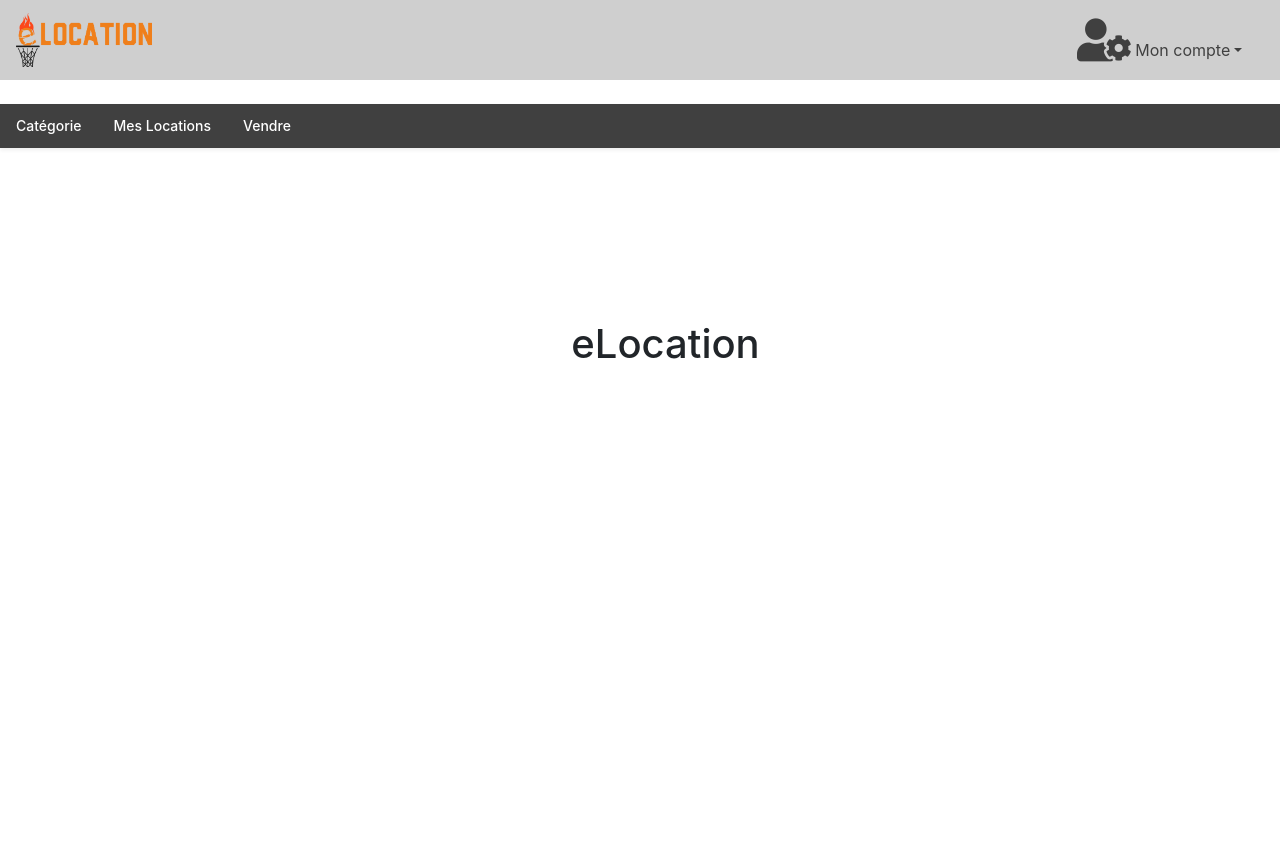
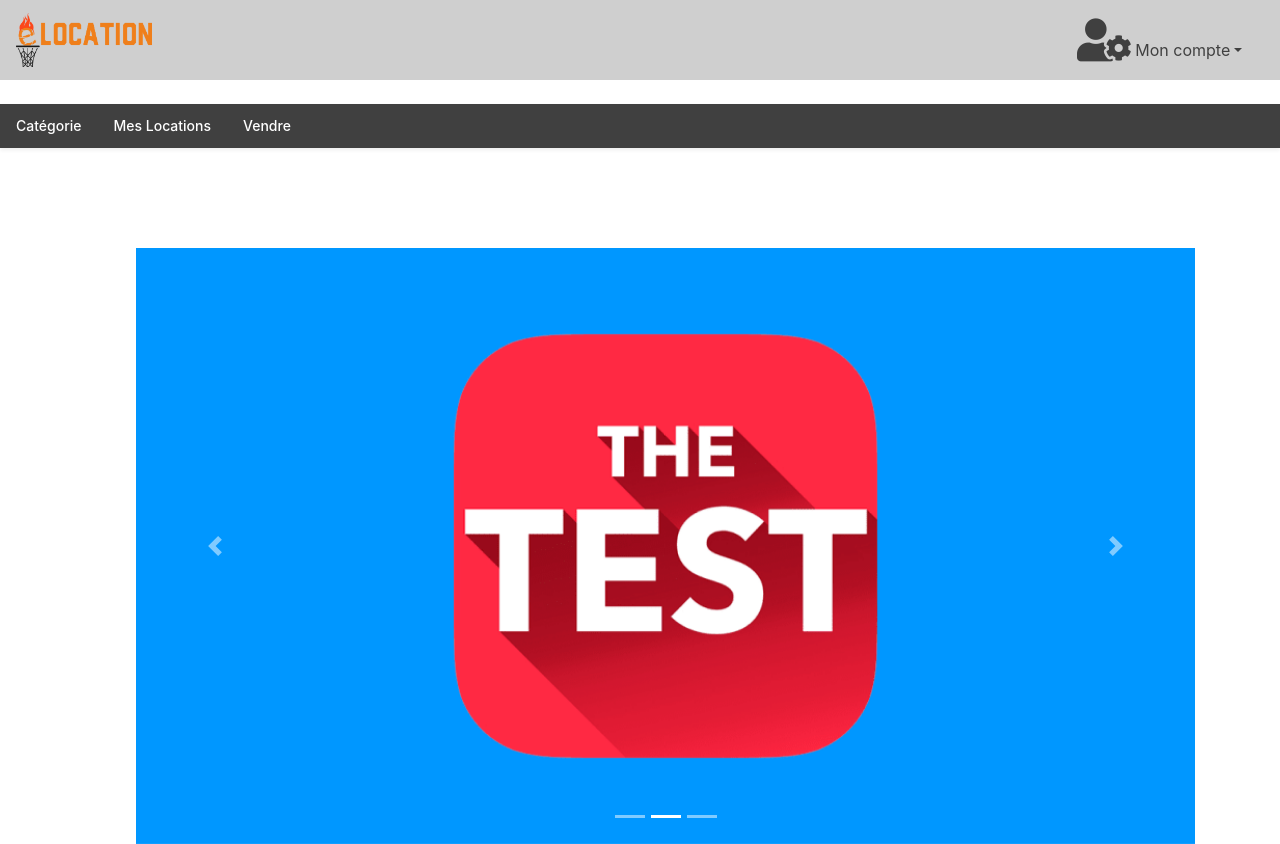
Before and after one commit to AbdallahRahal/eLocation, a PHP site: page / in a window 1280 px wide. Run offline with PHP 8.4, Linux system fonts and the light colour scheme.

Commit message:
Carrousel

```diff
--- a/Views/home_page.php
+++ b/Views/home_page.php
@@ -1,6 +1,31 @@
 <main role="main" class="container">
 
-      <div class="home" style="margin-top: 172px;margin-left: 51px;text-align: center;">
-        <h1>eLocation</h1>
+      <div class="home" style="margin-top: 100px;margin-left: 51px;text-align: center;">
+      <div id="carouselExampleIndicators" class="carousel slide" data-ride="carousel">
+  <ol class="carousel-indicators">
+    <li data-target="#carouselExampleIndicators" data-slide-to="0"></li>
+    <li data-target="#carouselExampleIndicators" data-slide-to="1" class="active"></li>
+    <li data-target="#carouselExampleIndicators" data-slide-to="2"></li>
+  </ol>
+  <div class="carousel-inner">
+    <div class="carousel-item active">
+      <img class="d-block w-100" src="Views/template/test.jpg" alt="Première slide">
+    </div>
+    <div class="carousel-item">
+      <img class="d-block w-100" src="Views/template/test.jpg" alt="Seconde slide">
+    </div>
+    <div class="carousel-item">
+      <img class="d-block w-100" src="Views/template/test.jpg" alt="Troisième slide">
+    </div>
+  </div>
+  <a class="carousel-control-prev" href="#carouselExampleIndicators" role="button" data-slide="prev">
+    <span class="carousel-control-prev-icon" aria-hidden="true"></span>
+    <span class="sr-only">Précédent</span>
+  </a>
+  <a class="carousel-control-next" href="#carouselExampleIndicators" role="button" data-slide="next">
+    <span class="carousel-control-next-icon" aria-hidden="true"></span>
+    <span class="sr-only">Suivant</span>
+  </a>
+</div>
       </div>
 </main>
```
Also changed, not shown: Views/template/test.jpg (added), index.php (line endings or trailing spaces).
